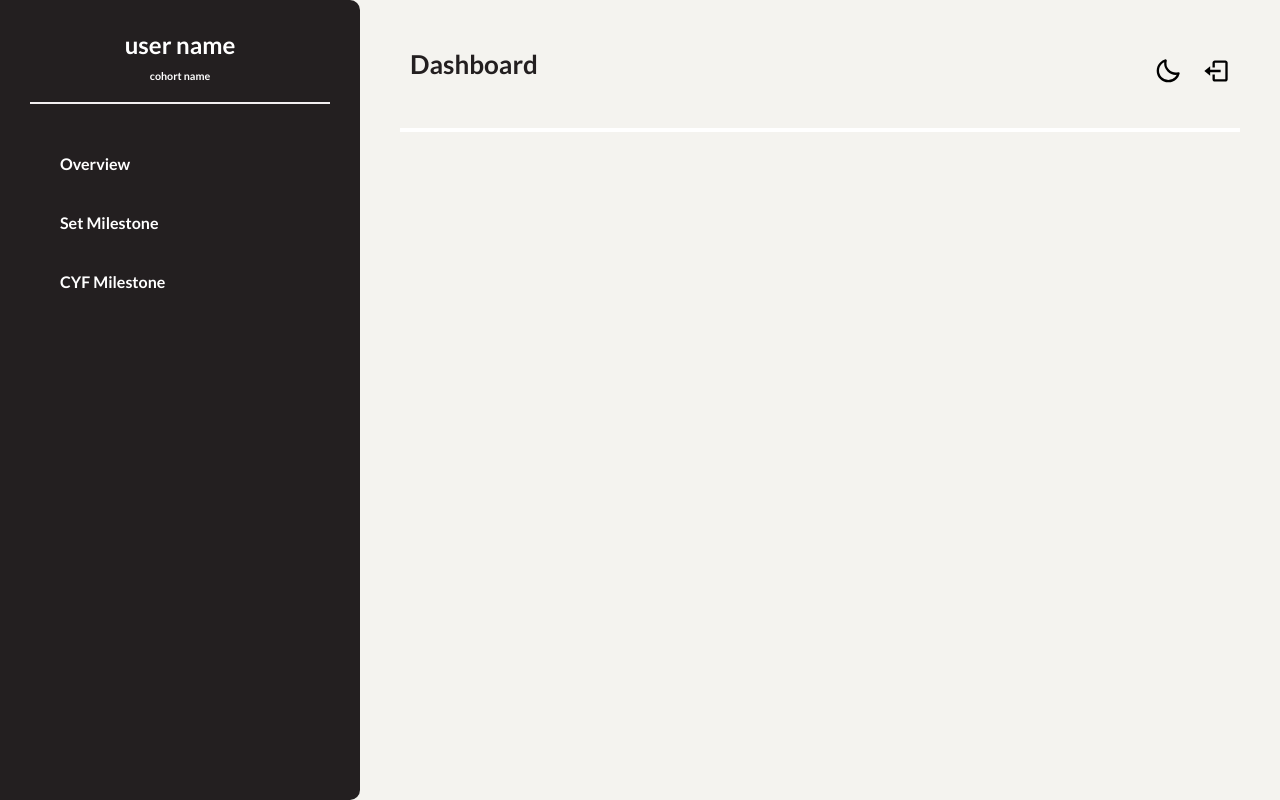
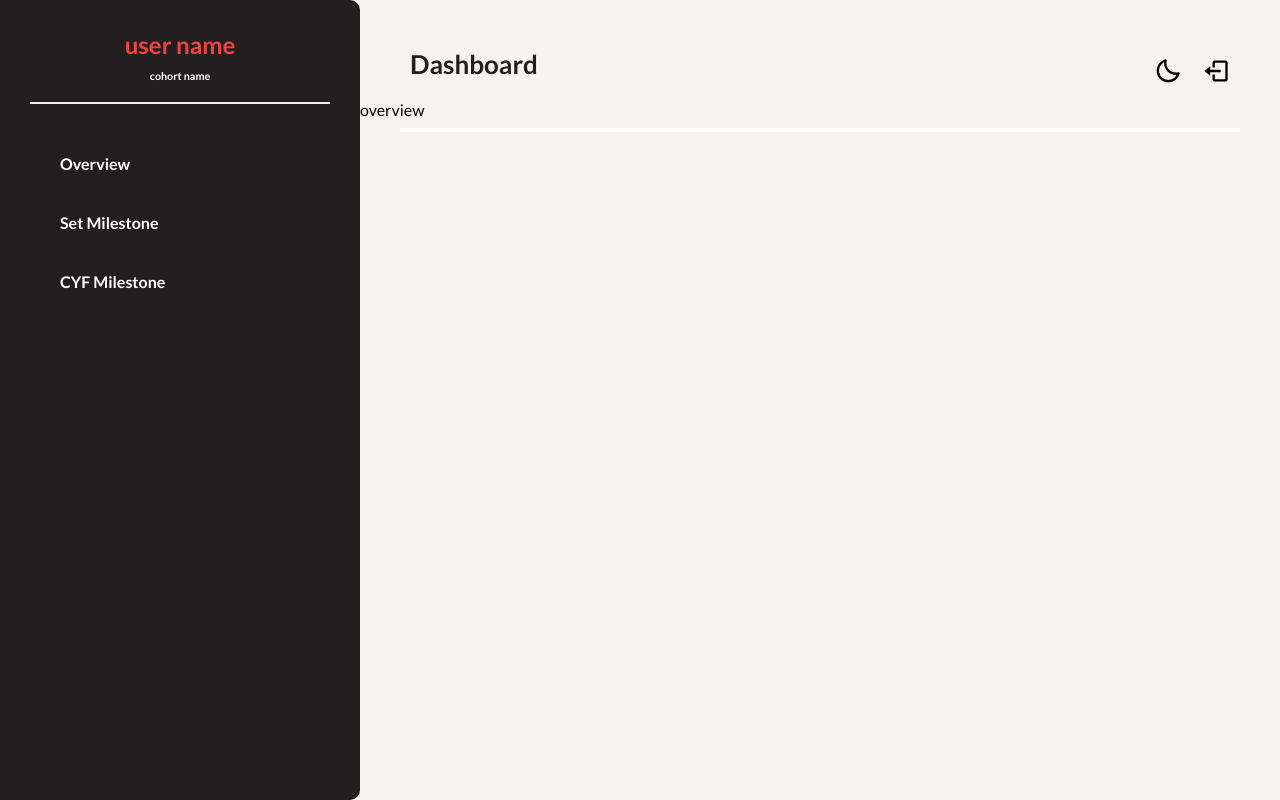
Before and after one commit to Doris-Siu/in-a-class-of-our-own, a React (Create React App) app in the folder client/: page /dashboard in a window 1280 px wide. Built offline with nearby package versions, Linux system fonts and the light colour scheme.

Commit message:
added milestone routes

```diff
--- a/client/src/App.js
+++ b/client/src/App.js
@@ -7,7 +7,7 @@ const App = () => (
 	<>
 		<Routes>
 			<Route path="/*" element={<Index />} />
-			<Route path="/dashboard" element={<Dashboard />} />
+			<Route path="/dashboard/*" element={<Dashboard />} />
 		</Routes>
 	</>
 );
--- /dev/null
+++ b/client/src/pages/Dashboard/Components/CyfMilestone/CyfMilestone.js
@@ -0,0 +1,7 @@
+
+const CyfMilestone = () => {
+  return (
+    <p>cyfm</p>
+  );
+};
+export default CyfMilestone;
--- a/client/src/pages/Dashboard/Components/SetMilestone/SetMilestone.js
+++ b/client/src/pages/Dashboard/Components/SetMilestone/SetMilestone.js
@@ -0,0 +1,7 @@
+
+const SetMilestone = () => {
+  return (
+    <p>setm</p>
+  );
+};
+export default SetMilestone;
--- a/client/src/pages/Dashboard/Components/Sidebar/Sidebar.css
+++ b/client/src/pages/Dashboard/Components/Sidebar/Sidebar.css
@@ -15,6 +15,7 @@
 .sidebar-head h2 {
 	margin: 30px 0 10px 0;
 	font-weight: 700;
+    color: var(--red);
 }
 
 .sidebar-head h6 {
--- a/client/src/pages/Dashboard/Dashboard.js
+++ b/client/src/pages/Dashboard/Dashboard.js
@@ -1,15 +1,23 @@
 import "./Dashboard.css";
 
+import { Route, Routes } from "react-router-dom";
 import DashboardHeader from "./Components/DashboardHeader/DashboardHeader";
 import DashboardSidebar from "./Components/Sidebar/Sidebar";
 
-
+import Overview from "./Components/Overview/Overview";
+import CyfMilestone from "./Components/CyfMilestone/CyfMilestone";
+import SetMilestone from "./Components/SetMilestone/SetMilestone";
 
 const Dashboard = () => {
-  return (
+	return (
 		<div className="dashboard">
 			<DashboardHeader />
 			<DashboardSidebar />
+			<Routes>
+				<Route index element={<Overview />} />
+				<Route path="/set-milestone" element={<SetMilestone />} />
+				<Route path="/cyf-milestone" element={<CyfMilestone />} />
+			</Routes>
 		</div>
 	);
 };
```
Also changed, not shown: client/src/pages/Dashboard/Components/CyfMilestone.js/CyfMilestone.js (deleted), client/src/pages/Dashboard/Components/Sidebar/Sidebar.js (indentation only).
